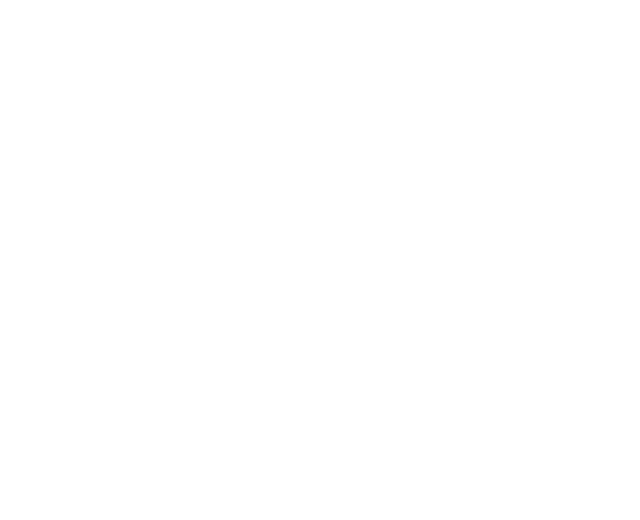
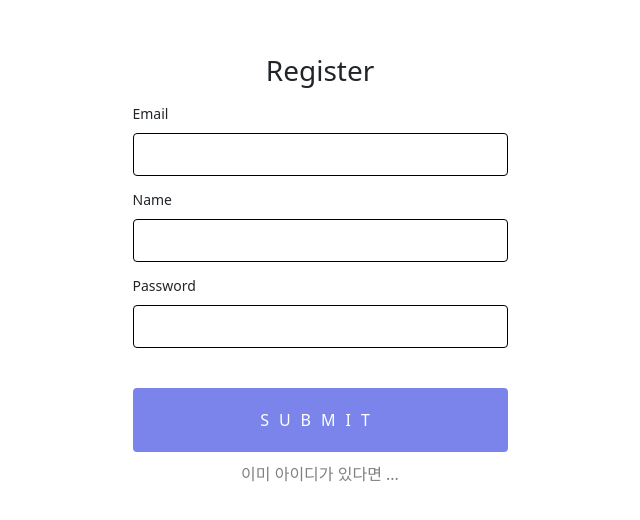
Before and after one commit to chaerimjo-web/react-slack-app, a React (Vite) app: page /register in a window 1280 px wide. Before the commit this address had no page. Shown: the part 162-682 px from the top of the page, without its empty margins (320-960 px from the left). Built offline with nearby package versions, Linux system fonts and the light colour scheme.

Commit message:
파일명 변경

```diff
--- a/src/App.jsx
+++ b/src/App.jsx
@@ -2,14 +2,14 @@
 import { Routes, Route } from "react-router-dom";
 import ChatPage from "./pages/ChatPage/ChatPage";
 import LoginPage from "./pages/LoginPage/LoginPage";
-import ResistorPage from "./pages/ResistorPage/ResistorPage";
+import RegisterPage from "./pages/RegisterPage/RegisterPage";
 
 function App() {
   return (
     <Routes>
       <Route path="/" element={<ChatPage />} />
       <Route path="/login" element={<LoginPage />} />
-      <Route path="/resistor" element={<ResistorPage />} />
+      <Route path="/register" element={<RegisterPage />} />
     </Routes>
   );
 }
--- a/src/pages/ResistorPage/ResistorPage.jsx
+++ b/src/pages/RegisterPage/RegisterPage.jsx
@@ -11,7 +11,7 @@
 import app, { db } from "../../firebase";
 import md5 from "md5";
 
-const ResistorPage = () => {
+const RegisterPage = () => {
   const auth = getAuth(app);
   const [loading, setLoading] = useState(false);
   const [errorFromSubmit, setErrorFromSubmit] = useState("");
@@ -58,7 +58,7 @@
   return (
     <div className="auth-wrapper">
       <div style={{ textAlign: "center" }}>
-        <h3>ResistorPage</h3>
+        <h3>Register</h3>
       </div>
       <form onSubmit={handleSubmit(onSubmit)}>
         <label htmlFor="email">Email </label>
@@ -111,7 +111,7 @@
         {errorFromSubmit && <p>{errorFromSubmit}</p>}
         <input type="submit" disabled={loading} />
 
-        <Link to={"/"} style={{ color: "gray", textDecoration: "none" }}>
+        <Link to={"/login"} style={{ color: "gray", textDecoration: "none" }}>
           이미 아이디가 있다면 ...
         </Link>
       </form>
@@ -119,4 +119,4 @@
   );
 };
 
-export default ResistorPage;
+export default RegisterPage;
```
